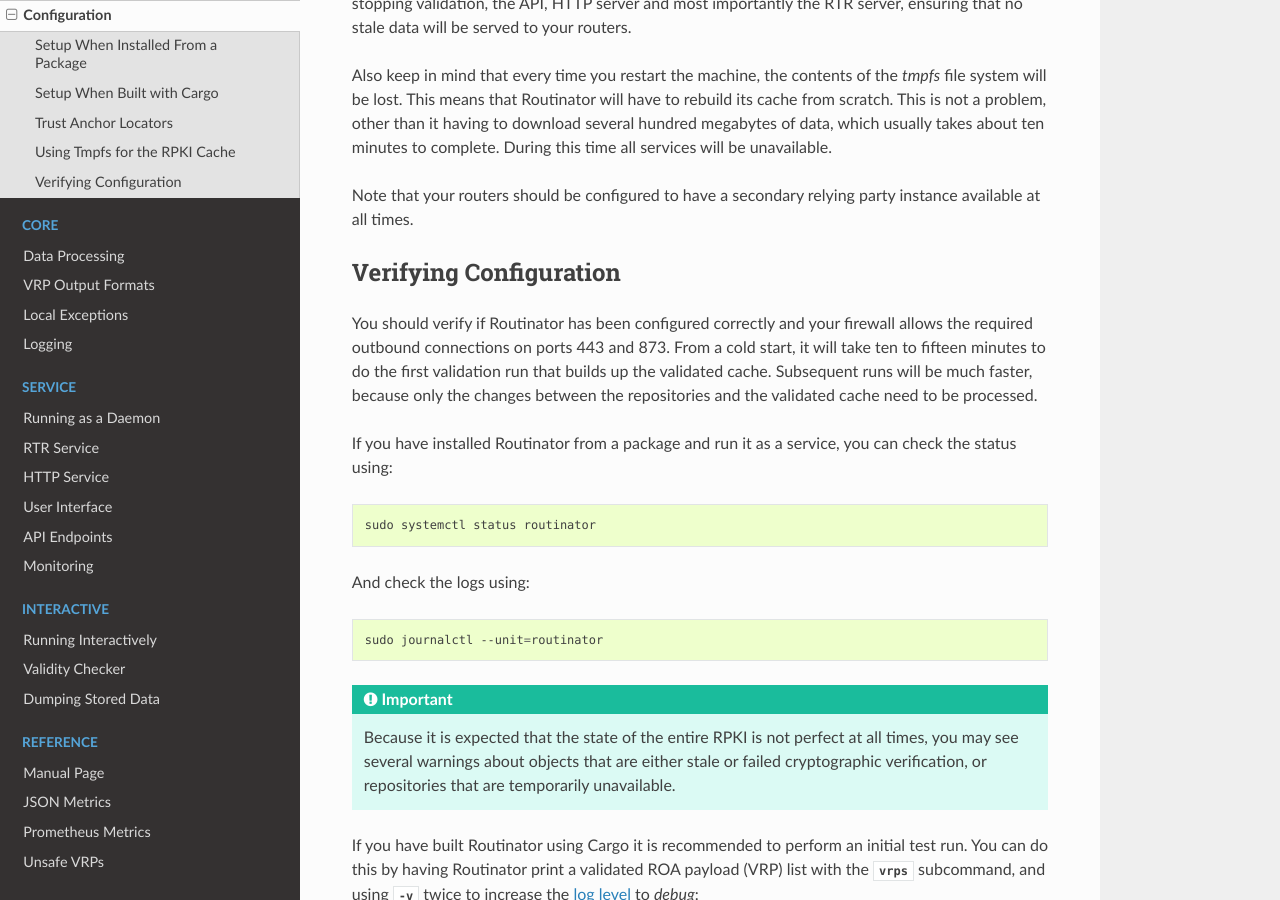
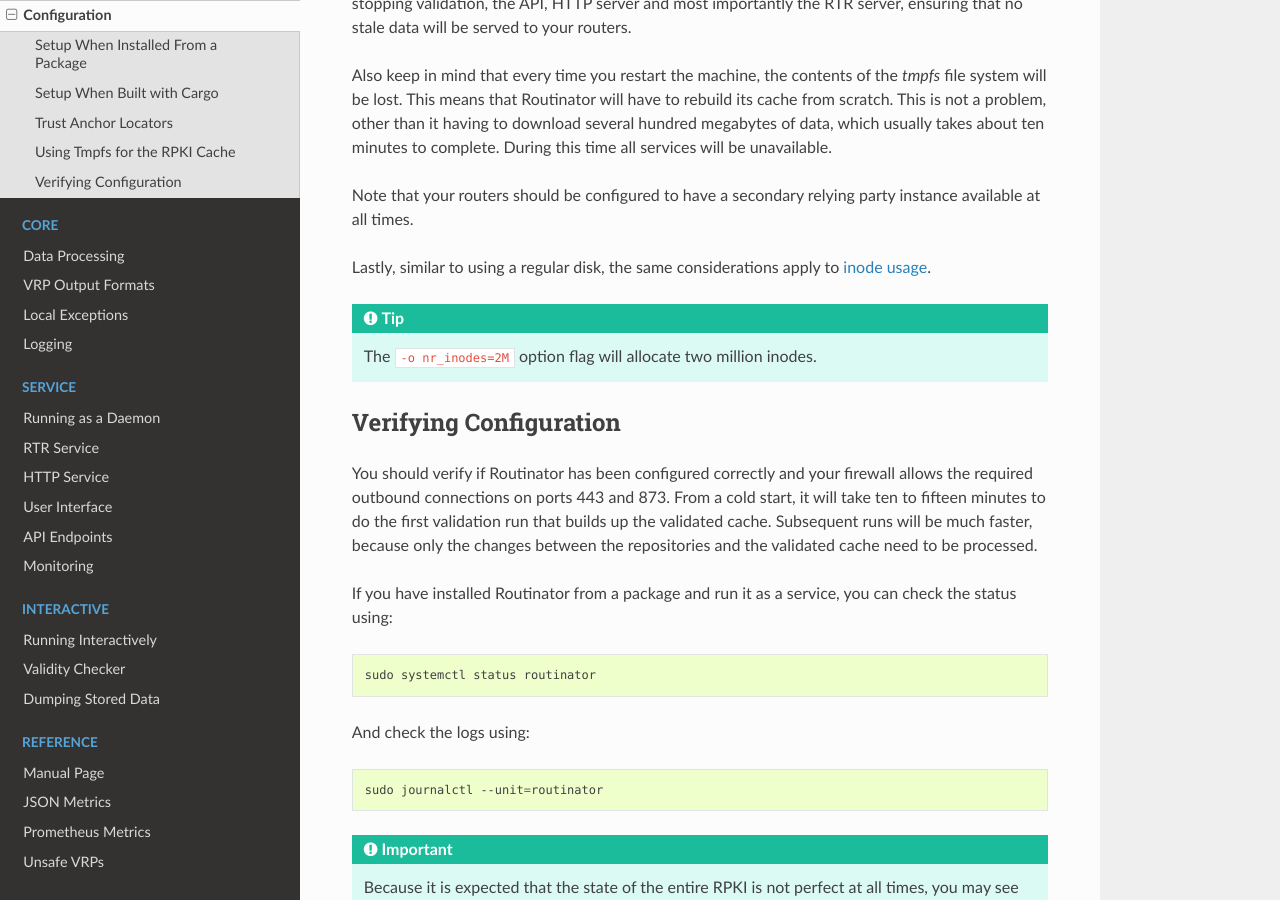
Before and after one commit to NLnetLabs/routinator, a Sphinx documentation site: the page built from doc/manual/source/configuration.rst, in a window 1280 px wide and 900 px high, scrolled down 4501 px. Built offline with Sphinx 7.4.7 and the Read the Docs theme 2.0.0, drawn with Linux system fonts in a browser that asks for light colours.

Commit message:
inodes for tmpfs

```diff
--- a/doc/manual/source/configuration.rst
+++ b/doc/manual/source/configuration.rst
@@ -246,6 +246,11 @@
 Note that your routers should be configured to have a secondary relying party
 instance available at all times.
 
+Lastly, similar to using a regular disk, the same considerations apply to
+:ref:`inode usage<installation:Inode Usage>`.
+
+.. Tip:: The ``-o nr_inodes=2M`` option flag will allocate two million inodes.
+
 Verifying Configuration
 -----------------------
 
```
